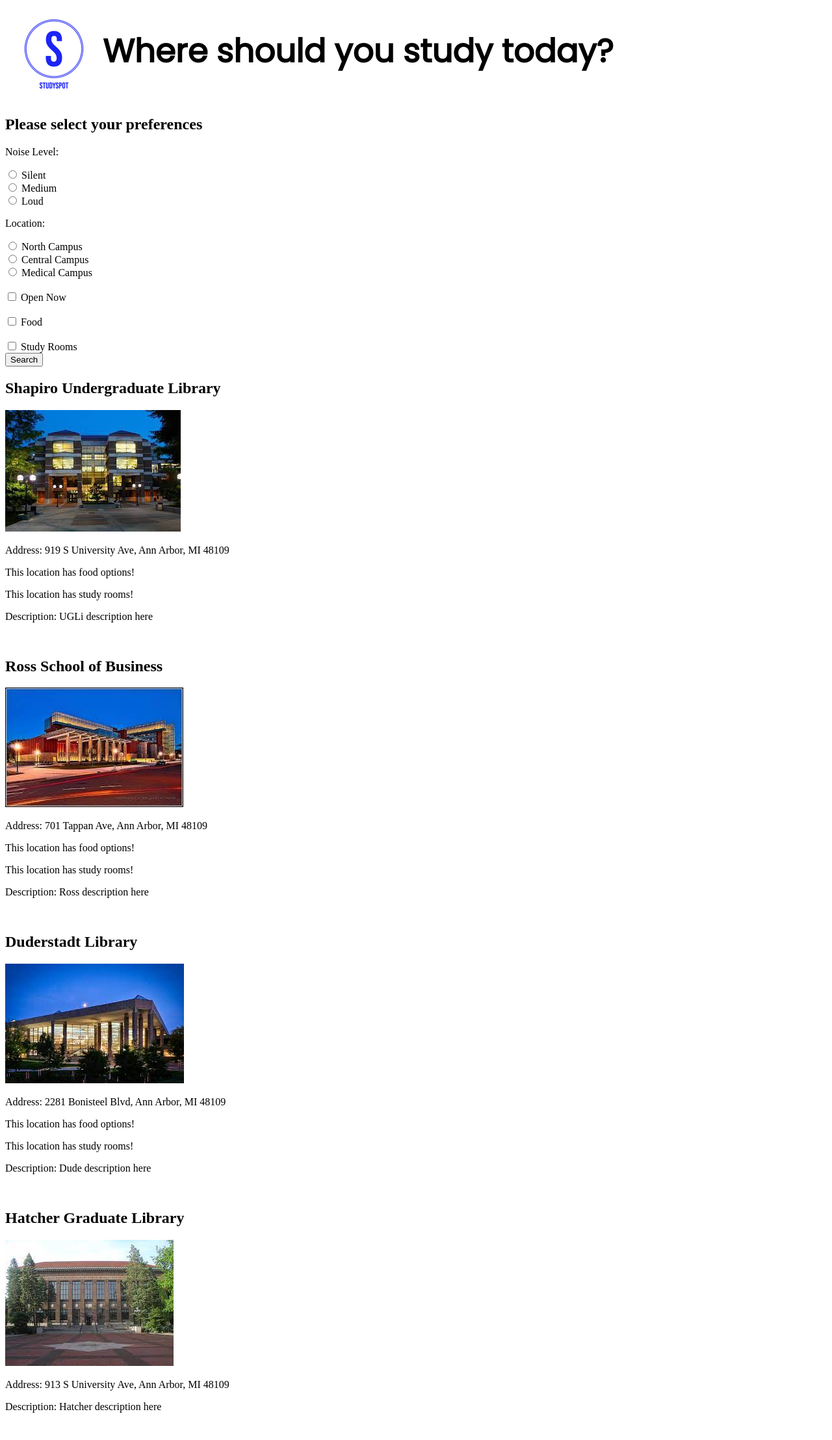
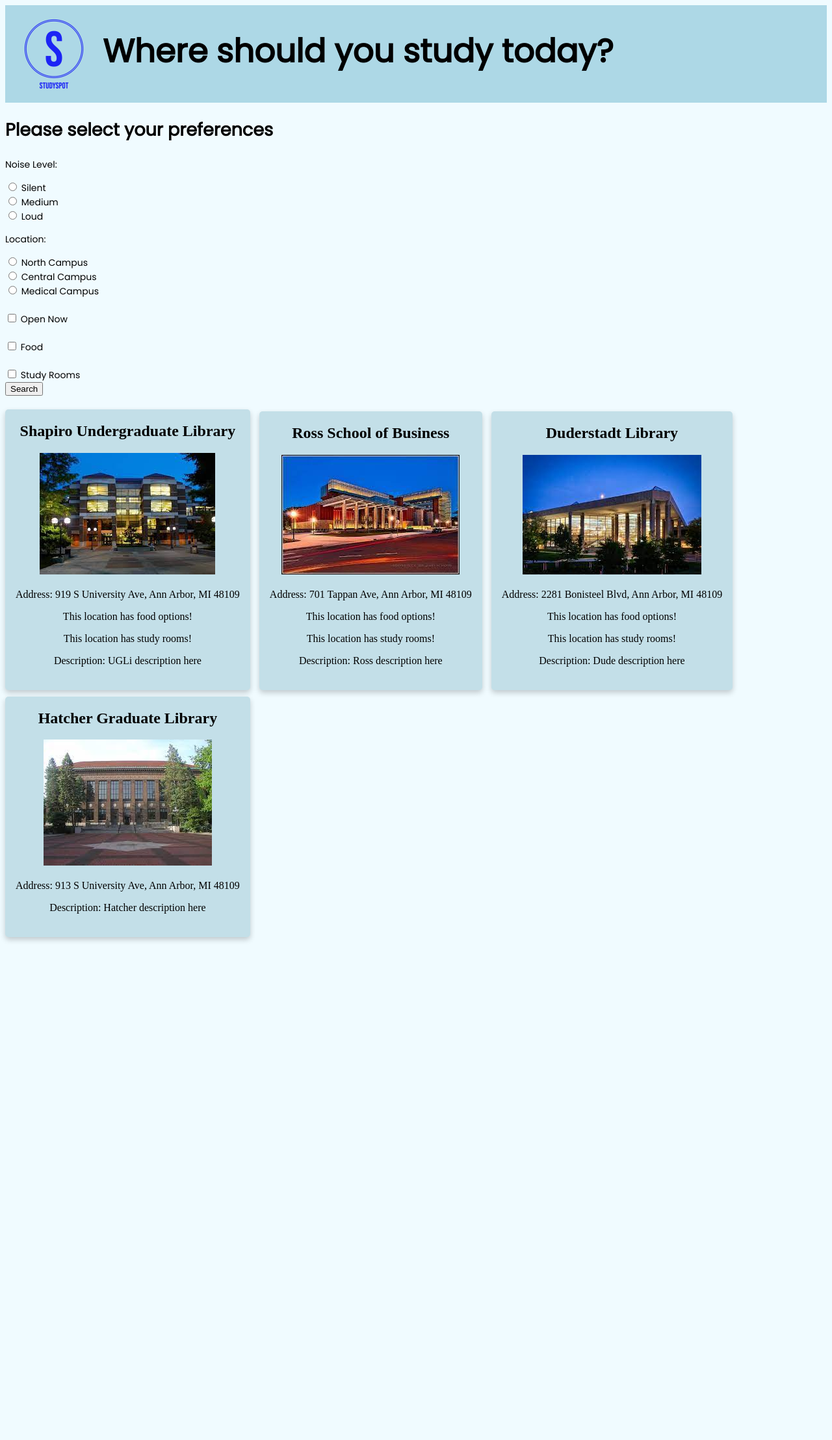
Before and after one commit to virajlunani/StudySpot, a Flask app: page / in a window 1280 px wide. Shown: the whole page at 65% size. After the commit the page ends 1449 px from the top, so only its background shows below. Run offline with Flask 2, Linux system fonts and the light colour scheme.

Commit message:
more design changes

```diff
--- a/static/css/style.css
+++ b/static/css/style.css
@@ -1,3 +1,7 @@
+html {
+    background-color:#F0FBFF;
+    background-size: cover;
+}
 .header > img {
     float: left;
     height: 150px;
@@ -8,4 +12,33 @@
     display: inline-block;
     font-size:25px;
     white-space : nowrap;
+    background-color: lightblue;
+    background-size: cover;
+    width: 100%;
 }
+.subhead {
+    font-family: 'Poppins', serif;
+    font-size: 18px;
+}
+.preferences {
+    font-family: 'Poppins', serif;
+    font-size: 14px;
+}
+.card {
+    box-shadow: 0 4px 8px 0 rgba(0,0,0,0.2);
+    transition: 0.3s;
+    display: inline-block;
+    margin-right: 10px;
+    text-align: center;
+    width: auto;
+    height: auto;
+    background-color: #C3DFE8;
+    margin-bottom: 10px;
+    border-radius: 5px;
+}
+.card:hover{
+    box-shadow: 0 16px 32px 0 rgba(0,0,0,0.2);
+}
+.card-content{
+    padding: 2px 16px;
+}
--- a/templates/index.html
+++ b/templates/index.html
@@ -15,6 +15,7 @@
     <div class="subhead">
         <h2>Please select your preferences</h2>
     </div>
+    <div class="preferences">
         <form action="/" method="post" enctype="multipart/form-data">
             <p>Noise Level:</p>
             <input type="radio" id="silent" name="noise" value="silent">
@@ -23,11 +24,9 @@
             <label for="medium">Medium</label><br>
             <input type="radio" id="loud" name="noise" value="loud">
             <label for="loud">Loud</label>
-
-
-
             <br>
-
+    </div>
+    <div class="preferences">
         <p>Location:</p>
         <input type="radio" id="north" name="location" value="north">
         <label for="north">North Campus</label><br>
@@ -38,7 +37,8 @@
 
         <br>
         <br>
-
+    </div>
+    <div class="preferences">
         <input type="checkbox" id="open_now" name="open_now" value="open_now">
         <label for="open_now">Open Now</label><br>
 
@@ -48,13 +48,17 @@
         <br>
         <input type="checkbox" id="study_rooms" name="study_rooms" value="study_rooms">
         <label for="study_rooms">Study Rooms</label><br>
+        <input type="submit" value="Search">
+        <br>
+        <br>
+    </div>
 
 
-        <input type="submit" value="Search">
-
     {% for result in results %}
+    <div class="card">
         <h2>{{ result.name }}</h2>
         <img src="{{result.img_url}}">
+        <div class="card-content">
             <p>Address: {{ result.address }}</p>
             {% if result.food %}
             <p>This location has food options!</p>
@@ -64,6 +68,8 @@
             {% endif %}
             <p>Description: {{ result.description }}</p>
             <br>
+        </div>
+    </div>
     {% endfor %}
     </form>
 </body>
```
Lines whose indentation alone changed are shown as unchanged.
